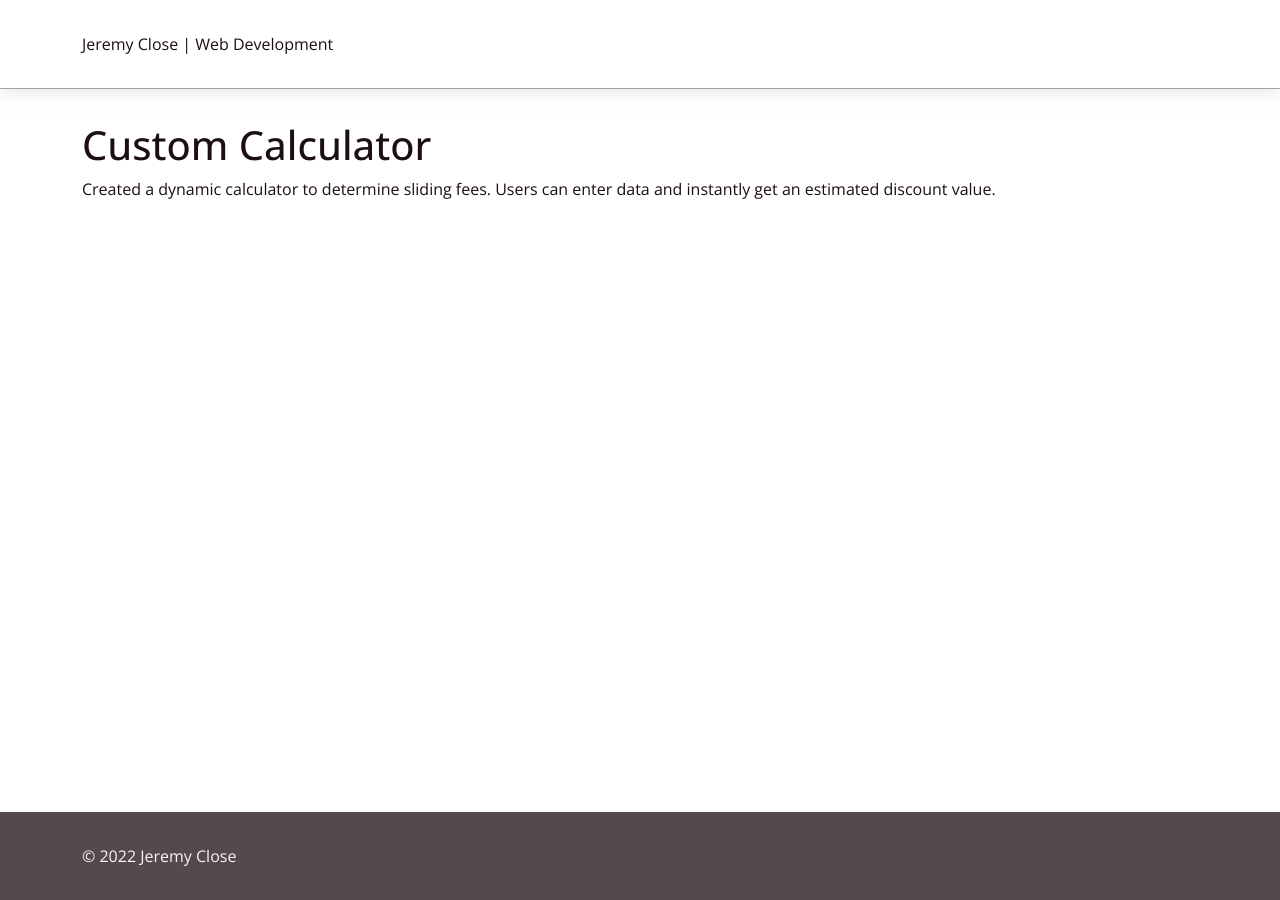
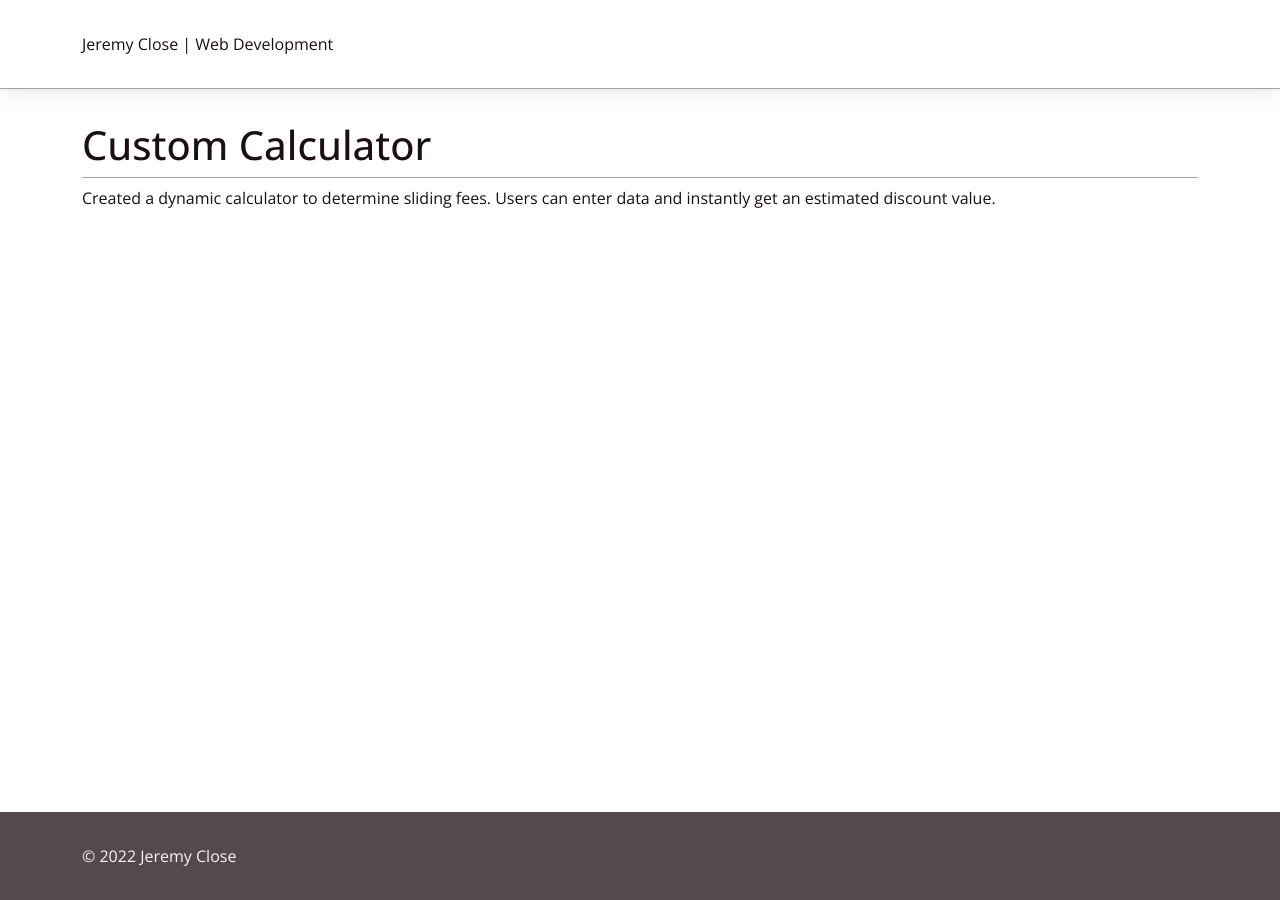
Before and after one commit to jkclose/jkclose.github.io, a Jekyll site: the page built from _projects/open-door-calculator.md, in a window 1280 px wide. Built offline with Jekyll 4.4.1, drawn with Linux system fonts in a browser that asks for light colours.

Commit message:
Project Collection testing

```diff
--- a/_includes/projects.html
+++ b/_includes/projects.html
@@ -1,6 +1,8 @@
 {% if site.projects %}
 <section>
-    <h1>Projects</h1>
+    <header>
+        <h1>{{ page.title }}</h1>
+    </header>
     <div class="items">
         {% for project in site.projects %}
         <article class="item">
--- a/_layouts/default.html
+++ b/_layouts/default.html
@@ -21,10 +21,10 @@
 </header>
 <main id="main">
     <div class="container">
-        <header>
-            <h1>{{ page.title }}</h1>
-        </header>
         <article>
+            <header>
+                <h1>{{ page.title }}</h1>
+            </header>
             {{ content }}
         </article>
     </div>
--- a/css/style.scss
+++ b/css/style.scss
@@ -119,7 +119,7 @@
 
 			h2 {
 				font-size: 1.5rem;
-				font-weight: 600;
+				font-weight: 700;
 				color: $primary;
 			}
 			h4 {
```
